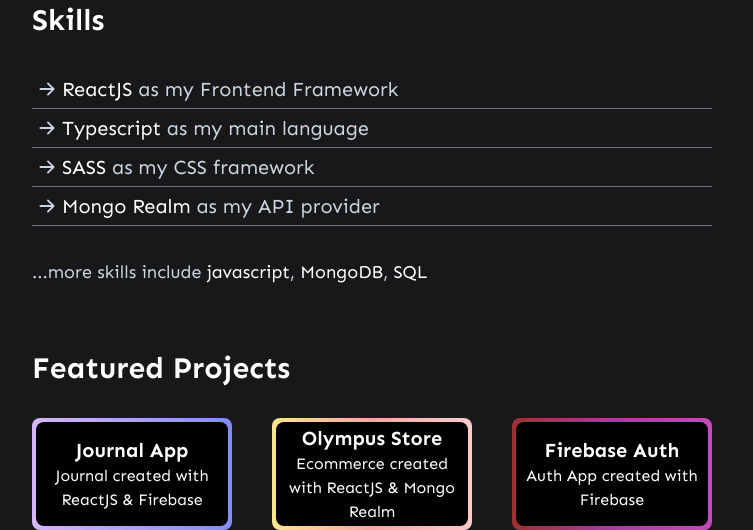
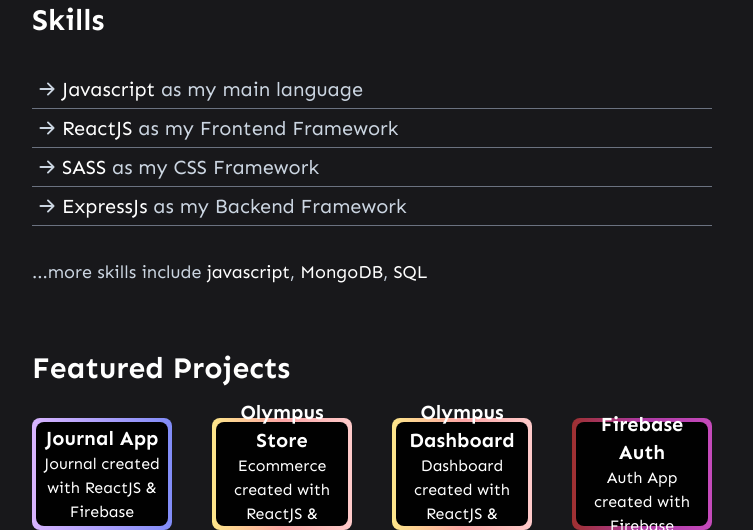
Before and after one commit to FelixVNolasco/felixvnolasco-portfolio, a Next.js app: page / in a window 1280 px wide. Shown: the part 422-952 px from the top of the page, without its empty margins (268-1021 px from the left). Built offline with nearby package versions, Linux system fonts and the light colour scheme.

Commit message:
fixed broken url links

```diff
--- a/components/Projects/Projects.component.tsx
+++ b/components/Projects/Projects.component.tsx
@@ -20,7 +20,7 @@
           </a>
         </Link>
 
-        <Link href="https://evening-plains-49248.herokuapp.com/" passHref>
+        <Link href="https://olympus-store.vercel.app/" passHref>
           <a
             className="h-[7rem] w-[14rem] cursor-pointer rounded-lg bg-gradient-to-r from-[#FDE68A] via-[#FCA5A5] to-[#FECACA] p-1 text-white duration-100 hover:scale-105"
             target="_blank"
@@ -28,7 +28,21 @@
           >
             <div className="flex h-full w-full flex-col items-center justify-center rounded-lg bg-primary px-2 text-center font-medium">
               <p className="text-xl font-semibold">Olympus Store</p>
-              <p>Ecommerce created with ReactJS & Mongo Realm</p>
+              <p>Ecommerce created with ReactJS & NodeJs</p>
+            </div>
+          </a>
+
+
+        </Link>
+        <Link href="https://olympus-dashboard.vercel.app/" passHref>
+          <a
+            className="h-[7rem] w-[14rem] cursor-pointer rounded-lg bg-gradient-to-r from-[#FDE68A] via-[#FCA5A5] to-[#FECACA] p-1 text-white duration-100 hover:scale-105"
+            target="_blank"
+            rel="noopener noreferrer"
+          >
+            <div className="flex h-full w-full flex-col items-center justify-center rounded-lg bg-primary px-2 text-center font-medium">
+              <p className="text-xl font-semibold">Olympus Dashboard</p>
+              <p>Dashboard created with ReactJS & NodeJs</p>
             </div>
           </a>
         </Link>
--- a/components/Skills/Skills.component.tsx
+++ b/components/Skills/Skills.component.tsx
@@ -6,28 +6,31 @@
       <p className="text-3xl font-bold text-white">Skills</p>
 
       <div className="text-md my-8 flex flex-col font-medium md:text-xl custom:text-lg">
+
+
+        <p className="flex flex-row items-center border-b-[0.1px] border-gray-500 py-1 text-slate-300">
+          <BsArrowRightShort size="30" />
+          <span className="text-white">Javascript</span>
+          &nbsp;as my main language
+        </p>
+
         <p className="flex flex-row items-center border-b-[0.1px] border-gray-500 py-1 text-slate-300">
           <BsArrowRightShort size="30" />
           <span className="text-white">ReactJS</span>
           &nbsp;as my Frontend Framework
         </p>
 
+
         <p className="flex flex-row items-center border-b-[0.1px] border-gray-500 py-1 text-slate-300">
           <BsArrowRightShort size="30" />
-          <span className="text-white">Typescript </span>
-          &nbsp;as my main language
+          <span className="text-white">SASS </span>
+          &nbsp;as my CSS Framework
         </p>
 
         <p className="flex flex-row items-center border-b-[0.1px] border-gray-500 py-1 text-slate-300">
           <BsArrowRightShort size="30" />
-          <span className="text-white">SASS </span>
-          &nbsp;as my CSS framework
-        </p>
-
-        <p className="flex flex-row items-center border-b-[0.1px] border-gray-500 py-1 text-slate-300">
-          <BsArrowRightShort size="30" />
-          <span className="text-white">Mongo Realm </span>
-          &nbsp;as my API provider
+          <span className="text-white">ExpressJs </span>
+          &nbsp;as my Backend Framework
         </p>
       </div>
 
```
Also changed, not shown: 1 other file (tests, documents, lock files or other folders).
